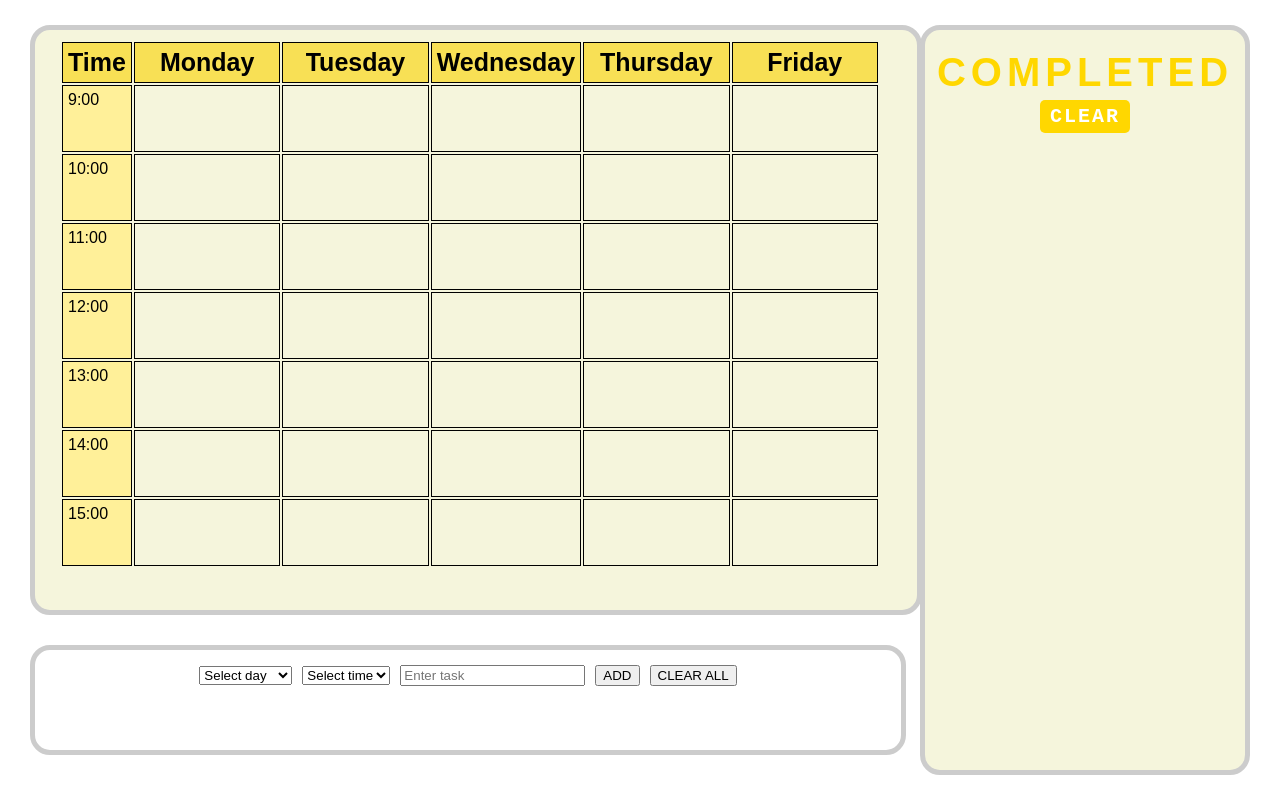
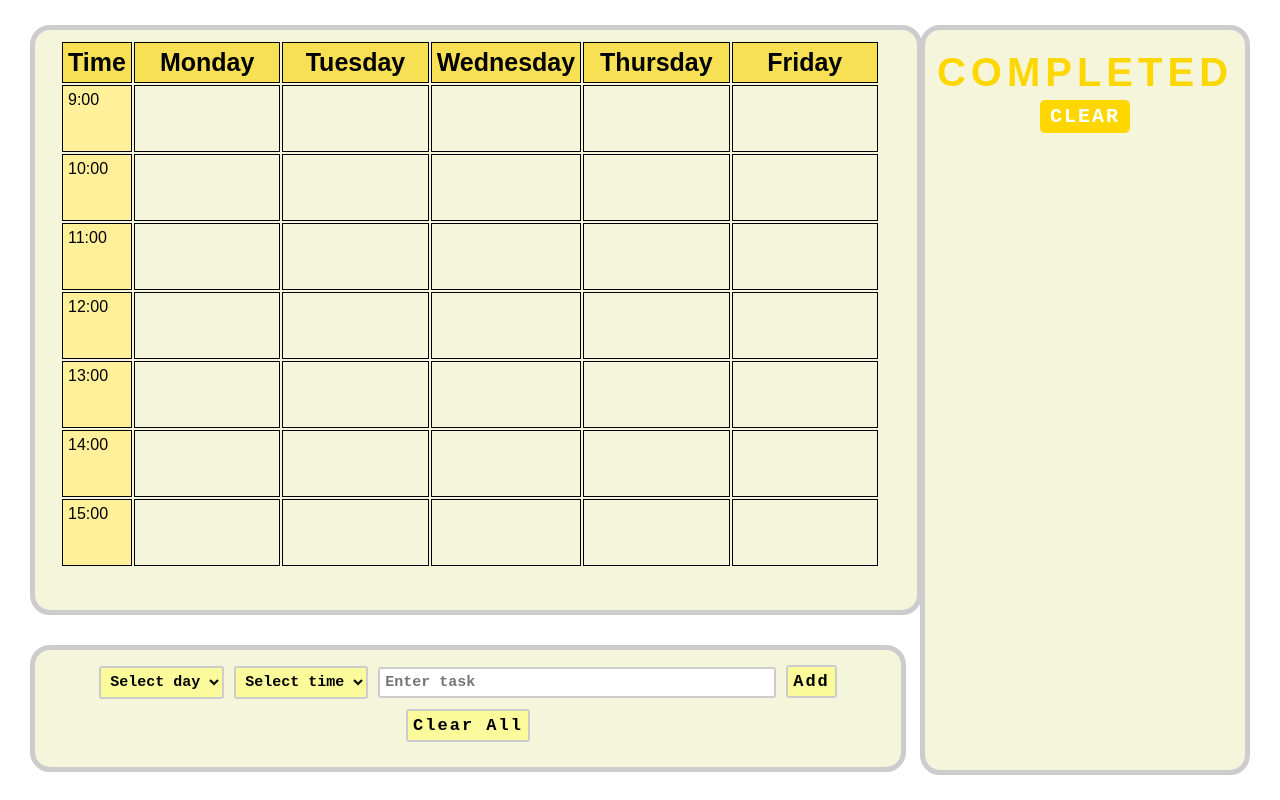
Before and after one commit to Eason-Jin/Task-List, a React (Create React App) app in the folder task-list/: page / in a window 1280 px wide. Built offline with nearby package versions, Linux system fonts and the light colour scheme; the HTML template or start-up script is replaced by a standard one; a web font is replaced by a local one.

Commit message:
style task input

```diff
--- a/task-list/src/components/TaskInput/TaskInput.css
+++ b/task-list/src/components/TaskInput/TaskInput.css
@@ -1,3 +1,8 @@
+:root {
+  --radius: 3px;
+  --border: #ccc 2px solid;
+}
+
 .task-input {
   padding: 10px 0;
   margin-top: var(--space);
@@ -7,17 +12,50 @@
   border-radius: 20px;
   width: calc(70vw - var(--space));
   min-height: 10vh;
+  background-color: beige;
 }
 
-.task-input select,
-.task-input input,
+.task-input select {
+  display: inline-block;
+  margin: 5px;
+  padding: 5px;
+  font-size: 15px;
+  background-color: #fbfb9b;
+  border: var(--border);
+  border-radius: var(--radius);
+  font-family: 'Courier New', monospace;
+  font-weight: bold;
+}
+
+.task-input input {
+  display: inline-block;
+  margin: 5px;
+  padding: 5px;
+  font-size: 15px;
+  min-width: 30vw;
+  border: var(--border);
+  border-radius: var(--radius);
+  font-family: 'Courier New', monospace;
+  font-weight: bold;
+}
+
 .task-input button {
   display: inline-block;
   margin: 5px;
+  padding: 5px;
+  font-size: 17px;
+  background-color: #fbfb9b;
+  color: black;
+  border: var(--border);
+  border-radius: var(--radius);
+  cursor: pointer;
+  font-family: 'Courier New', monospace;
+  font-weight: bold;
+  letter-spacing: 2px;
+  width: fit-content;
 }
 
 .msg {
-  padding-top: 5px;
   height: 10px;
   font-size: 25px;
   color: red;
--- a/task-list/src/components/TaskInput/TaskInput.js
+++ b/task-list/src/components/TaskInput/TaskInput.js
@@ -96,8 +96,8 @@ const TaskInput = ({ onAddTask, tasks, setTasks, message, setMessage }) => {
         value={task}
         onChange={handleTaskChange}
       />
-      <button onClick={handleAddTaskClick}>ADD</button>
-      <button onClick={handleClearTasks}>CLEAR ALL</button>
+      <button onClick={handleAddTaskClick}>Add</button>
+      <button onClick={handleClearTasks}>Clear All</button>
       <div className="msg">{message}</div>
     </div>
   );
```
